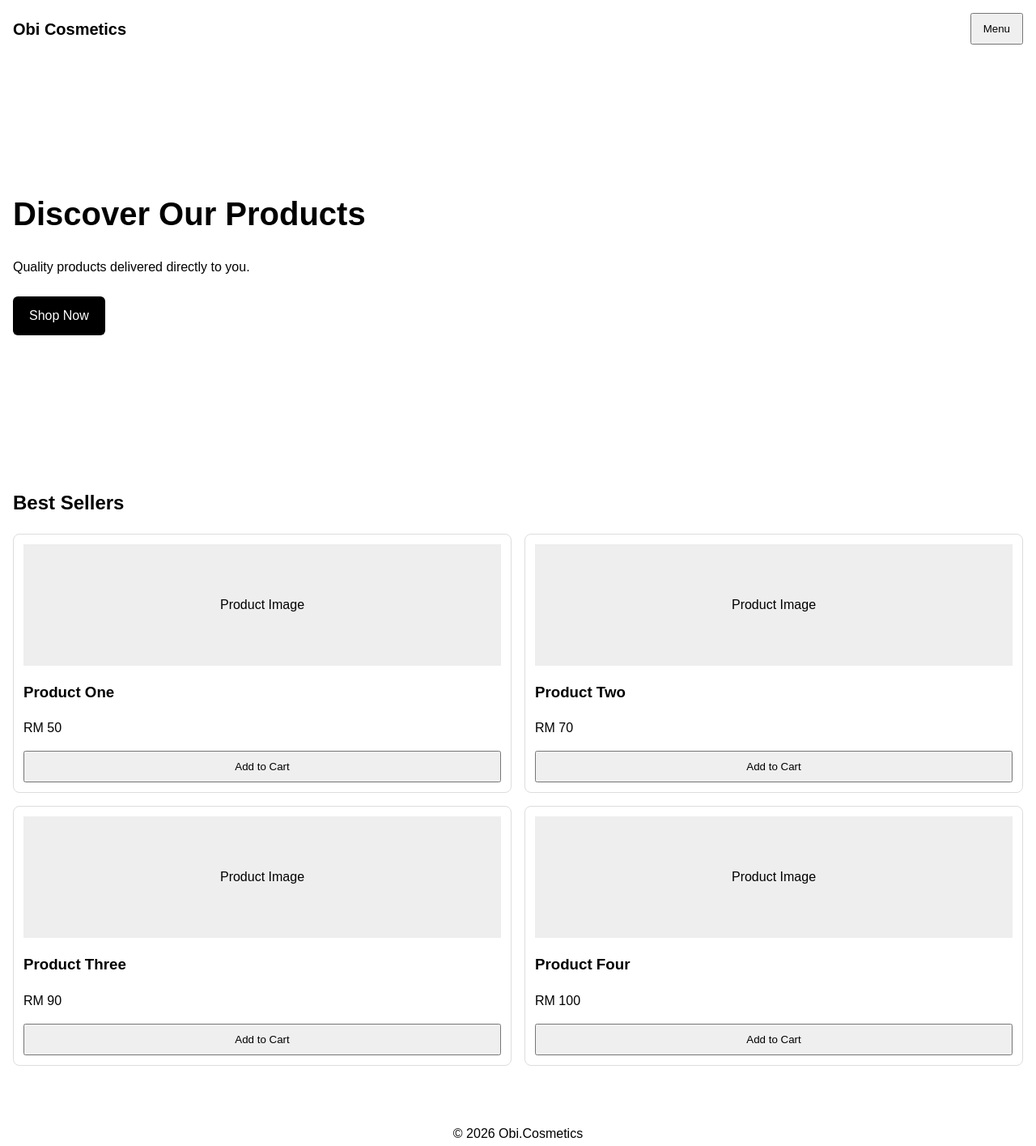
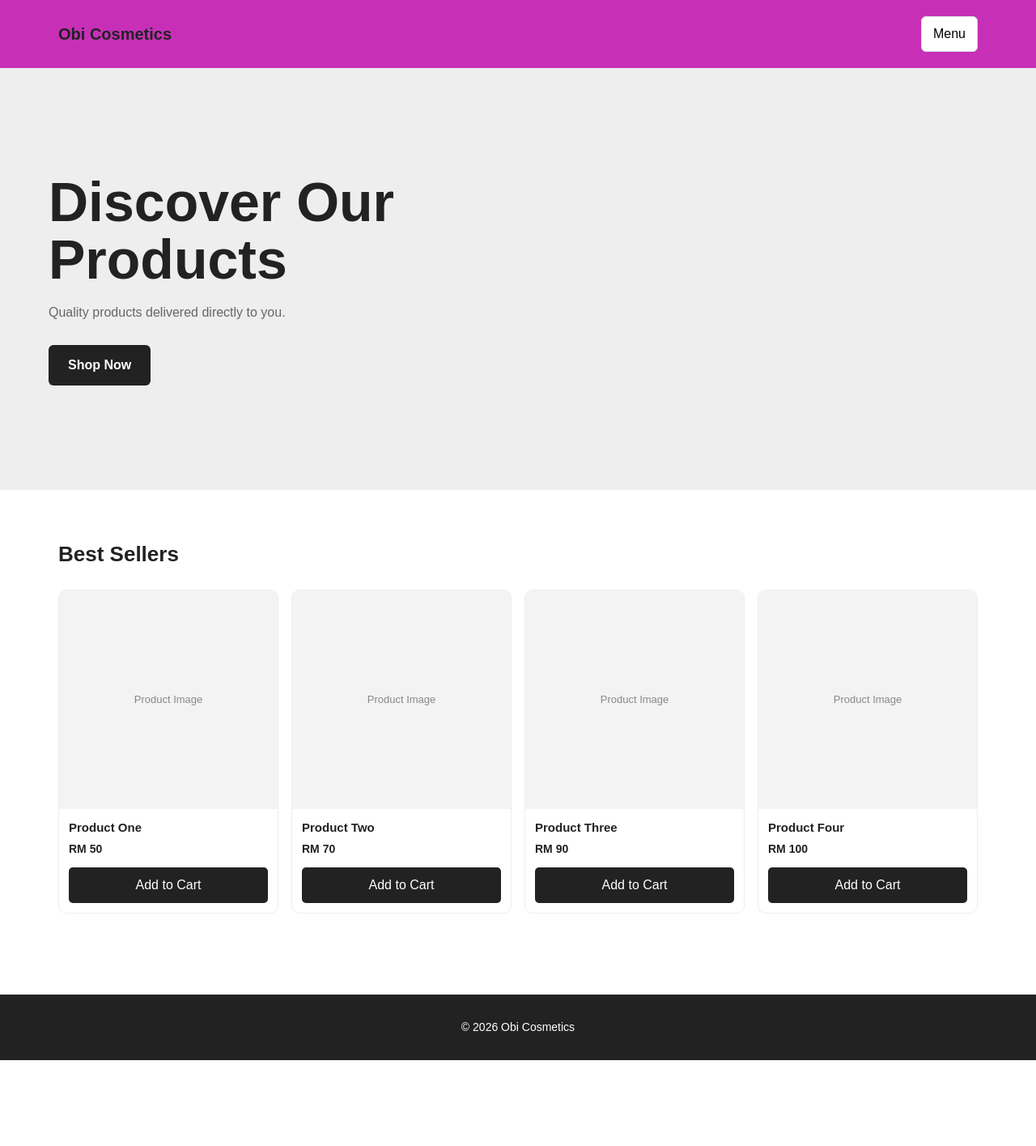
Before and after one commit to yousifyousif18/OBI-cosmetics, a plain HTML site: page index.html in a window 1280 px wide. Shown: the whole page at 81% size. After the commit the page ends 1309 px from the top, so only its background shows below. Drawn offline with Linux system fonts and the light colour scheme.

Commit message:
Obi cosmetics v2

```diff
--- a/index.html
+++ b/index.html
@@ -121,7 +121,7 @@
     <footer>
 
         <p>
-            © 2026 Obi.Cosmetics
+            © 2026 Obi Cosmetics
         </p>
 
     </footer>
--- a/style.css
+++ b/style.css
@@ -1,87 +1,144 @@
+/* ---------- BASIC RESET ---------- */
+
 * {
     box-sizing: border-box;
+    margin: 0;
+    padding: 0;
+}
+
+html {
+    scroll-behavior: smooth;
+}
+
+body {
+    font-family: Arial, sans-serif;
+    line-height: 1.5;
+
+    background: #ffffff;
+    color: #222222;
 }
 
 
-body {
-    margin: 0;
+/* ---------- GLOBAL ---------- */
 
-    font-family: Arial, sans-serif;
+button,
+a {
+    font: inherit;
+}
 
-    line-height: 1.5;
+button {
+    cursor: pointer;
 }
 
 
+/* ---------- HEADER ---------- */
+
+header {
+    background: rgb(199, 47, 183);
+    border-bottom: 1px solid #eeeeee;
+
+    position: sticky;
+    top: 0;
+    z-index: 100;
+}
+
 .navbar {
+    max-width: 1200px;
+    margin: auto;
+
     display: flex;
-
     justify-content: space-between;
     align-items: center;
 
     padding: 16px;
 }
 
+.logo {
+    color: #222222;
 
-.logo {
     font-size: 20px;
-    font-weight: bold;
+    font-weight: 700;
 
     text-decoration: none;
-    color: black;
 }
 
+.menu-button {
+    border: 1px solid #dddddd;
+    background: white;
 
-.menu-button {
-    padding: 10px 14px;
-}
-
-
-.hero {
-    min-height: 60vh;
-
-    display: flex;
-    flex-direction: column;
-
-    justify-content: center;
-
-    padding: 24px 16px;
-}
-
-
-.hero h1 {
-    font-size: 40px;
-
-    line-height: 1.1;
-
-    margin-bottom: 16px;
-}
-
-
-.hero p {
-    margin-bottom: 24px;
-}
-
-
-.shop-button {
-    display: inline-block;
-
-    width: fit-content;
-
-    padding: 12px 20px;
-
-    background: black;
-    color: white;
-
-    text-decoration: none;
+    padding: 9px 14px;
 
     border-radius: 6px;
 }
 
 
-.products-section {
-    padding: 32px 16px;
+/* ---------- HERO ---------- */
+
+.hero {
+    min-height: 65vh;
+
+    display: flex;
+    flex-direction: column;
+    justify-content: center;
+    align-items: flex-start;
+
+    padding: 50px 20px;
+
+    background: #eeeeee;
 }
 
+.hero h1 {
+    max-width: 500px;
+
+    font-size: 42px;
+    line-height: 1.05;
+
+    margin-bottom: 18px;
+}
+
+.hero p {
+    max-width: 450px;
+
+    font-size: 16px;
+
+    color: #666666;
+
+    margin-bottom: 28px;
+}
+
+.shop-button {
+    display: inline-block;
+
+    background: #222222;
+    color: white;
+
+    padding: 13px 24px;
+
+    border-radius: 6px;
+
+    text-decoration: none;
+    font-weight: 600;
+}
+
+
+/* ---------- PRODUCTS ---------- */
+
+.products-section {
+    max-width: 1200px;
+
+    margin: auto;
+
+    padding: 48px 16px;
+}
+
+.products-section h2 {
+    font-size: 26px;
+
+    margin-bottom: 24px;
+}
+
+
+/* ---------- PRODUCT GRID ---------- */
 
 .product-grid {
     display: grid;
@@ -92,38 +149,117 @@ body {
 }
 
 
+/* ---------- PRODUCT CARD ---------- */
+
 .product-card {
-    border: 1px solid #ddd;
+    overflow: hidden;
 
-    padding: 12px;
+    border: 1px solid #eeeeee;
 
-    border-radius: 8px;
+    border-radius: 10px;
+
+    background: white;
 }
 
-
 .product-image {
-    min-height: 150px;
+    aspect-ratio: 1 / 1;
 
     display: flex;
 
     align-items: center;
     justify-content: center;
 
-    background: #eee;
+    background: #f3f3f3;
+
+    color: #888888;
+
+    font-size: 13px;
+}
+
+.product-card h3 {
+    font-size: 15px;
+
+    margin: 12px 12px 4px;
+}
+
+.product-card p {
+    margin: 0 12px 12px;
+
+    font-size: 14px;
+    font-weight: 600;
+}
+
+.product-card button {
+    width: calc(100% - 24px);
+
+    margin: 0 12px 12px;
+
+    padding: 10px;
+
+    border: none;
+
+    border-radius: 5px;
+
+    background: #222222;
+    color: white;
 }
 
 
-.product-card button {
-    width: 100%;
+/* ---------- FOOTER ---------- */
 
-    padding: 10px;
+footer {
+    margin-top: 40px;
 
-    cursor: pointer;
+    background: #222222;
+    color: white;
+
+    padding: 30px 16px;
+
+    text-align: center;
+
+    font-size: 14px;
 }
 
 
-footer {
-    padding: 24px 16px;
+/* ---------- TABLET ---------- */
 
-    text-align: center;
+@media (min-width: 768px) {
+
+    .navbar {
+        padding: 20px 32px;
+    }
+
+    .hero {
+        padding: 70px 40px;
+    }
+
+    .hero h1 {
+        font-size: 56px;
+    }
+
+    .products-section {
+        padding: 60px 32px;
+    }
+
+    .product-grid {
+        grid-template-columns: repeat(3, 1fr);
+    }
 }
+
+
+/* ---------- DESKTOP ---------- */
+
+@media (min-width: 1024px) {
+
+    .hero {
+        padding: 100px 60px;
+    }
+
+    .hero h1 {
+        font-size: 68px;
+    }
+
+    .product-grid {
+        grid-template-columns: repeat(4, 1fr);
+    }
+}
```
